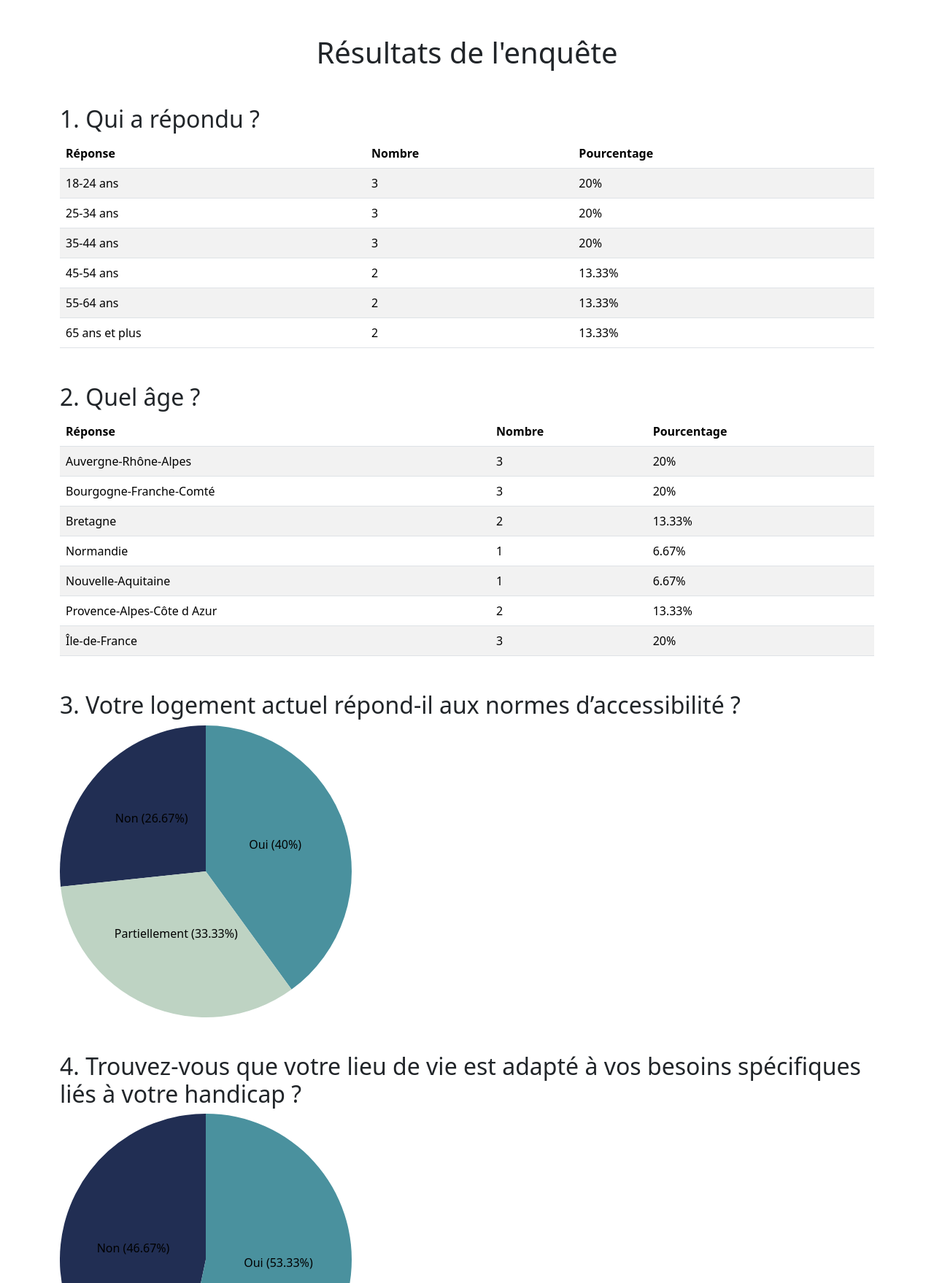
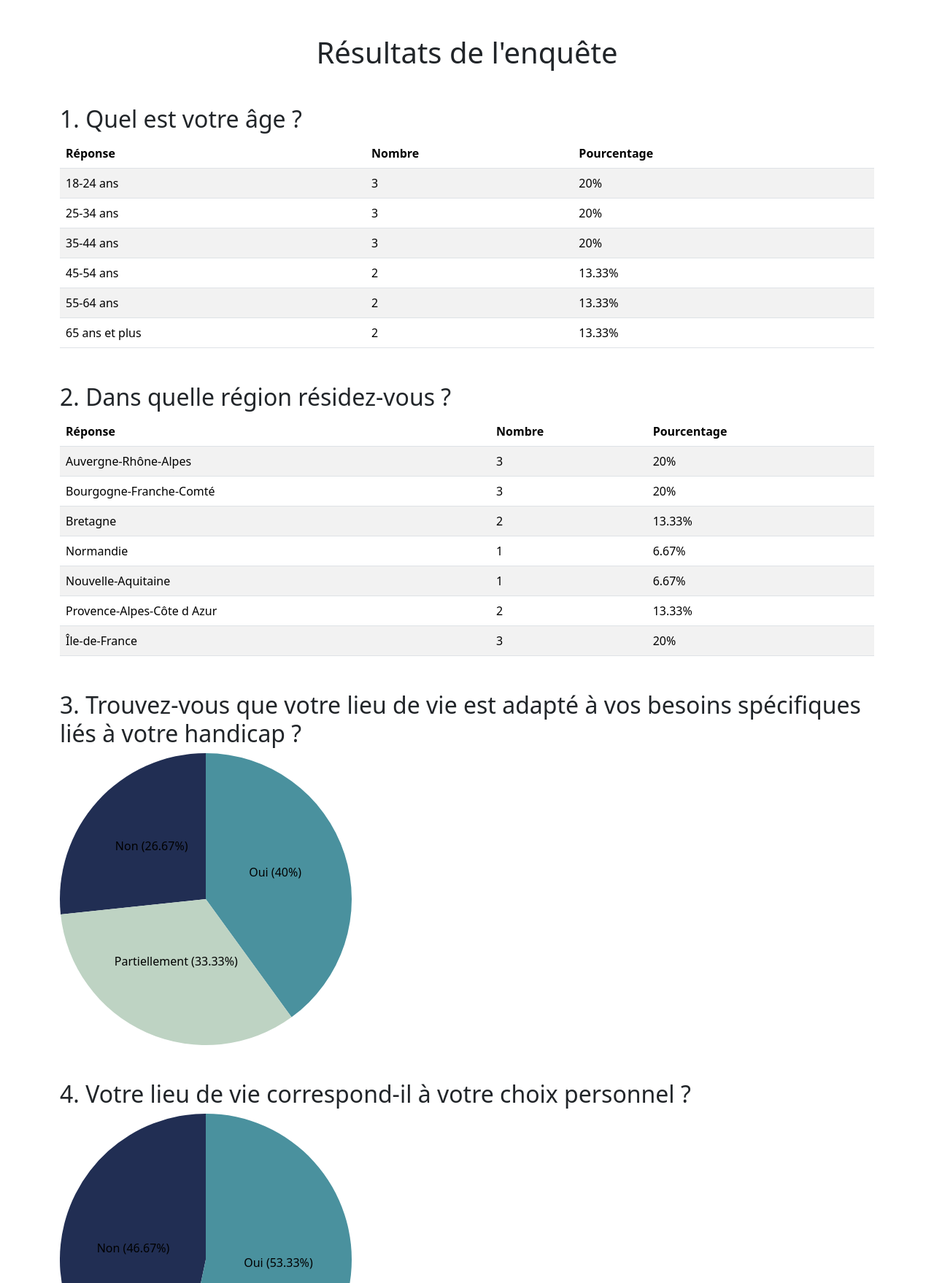
Before and after one commit to RyoKaST/SAE-WEB-BUT2, a PHP site: page /enquete.php in a window 1280 px wide. Shown: the part 101-1859 px from the top of the page at 73% size. Run offline with PHP 8.4, Linux system fonts and the light colour scheme; data comes from the database, SQL or seed files in the repository; both versions use the stored data as it was after the commit.

Commit message:
D3 marche pour les 9 questions mais $question est statique + ecriture bizarre

```diff
--- a/SAE_WEB/data/js/enquete.js
+++ b/SAE_WEB/data/js/enquete.js
@@ -15,9 +15,9 @@ document.addEventListener("DOMContentLoaded", () => {
             .text(`${NbQuestion}. ${questionData.question}`);
 
         if (isTable) {
-                createTable(section, questionData.reponse);
+            createTable(section, questionData.reponse);
         } else {
-                createPieChart(section, questionData.reponse);
+            createPieChart(section, questionData.reponse);
         }
     });
 
--- a/SAE_WEB/enquete.php
+++ b/SAE_WEB/enquete.php
@@ -10,13 +10,15 @@ $pdo = $bdd->connexion();
 
 //tableau des questions et de leurs indices pour pouvoir les afficher ensuite
 $questions = [
-    1 => "Qui a répondu ?",
-    2 => "Quel âge ?",
-    3 => "Votre logement actuel répond-il aux normes d’accessibilité ?",
-    4 => "Trouvez-vous que votre lieu de vie est adapté à vos besoins spécifiques liés à votre handicap ?",
-    5 => "Ce lieu de vie correspond-il à votre choix ?",
-    6 => "Avez-vous un accès facile aux soins médicaux dont vous avez besoin ?",
-    7 => "Sentez-vous isolé ou exclus socialement ?"
+    1 => "Quel est votre âge ?",
+    2 => "Dans quelle région résidez-vous ?",
+    3 => "Trouvez-vous que votre lieu de vie est adapté à vos besoins spécifiques liés à votre handicap ?",
+    4 => "Votre lieu de vie correspond-il à votre choix personnel ?",
+    5 => "Quelle est votre situation actuelle ?",
+    6 => "Avez-vous des activités scolaires ou professionnelles ?",
+    7 => "Ressentez-vous de l’isolement ou une forme d’exclusion sociale ?",
+    8 => "Disposez-vous de toute l’aide nécessaire pour répondre à vos besoins ?",
+    9 => "De quels types d’interventions ou de soutien avez-vous besoin ?"
 ];
 
 $data = [];
--- a/SAE_WEB/traitement_question.php
+++ b/SAE_WEB/traitement_question.php
@@ -18,7 +18,7 @@ if ($_SERVER['REQUEST_METHOD'] === 'POST') {
     // Récupérer les réponses du formulaire
     $reponses = [];
     // Traitement des réponses pour chaque question
-    for ($i = 1; $i <= 7; $i++) {  // Par exemple pour 7 questions
+    for ($i = 1; $i <= 9; $i++) {  // Par exemple pour 7 questions
         if (isset($_POST['qst' . $i])) {
             $reponses[$i] = $_POST['qst' . $i];
         } else {
@@ -57,7 +57,7 @@ if ($_SERVER['REQUEST_METHOD'] === 'POST') {
     $stmtUpdate->execute([':IdUser' => $idUser]);
 
     // Rediriger avec un message de confirmation
-    $_SESSION['flash']['success'] = "Merci d'avoir complété le questionnaire.";
+    //$_SESSION['flash']['success'] = "Merci d'avoir complété le questionnaire.";
     header('Location: question.php');
     exit;
 }
```
Also changed, not shown: SAE_WEB/BD/BD.db.
